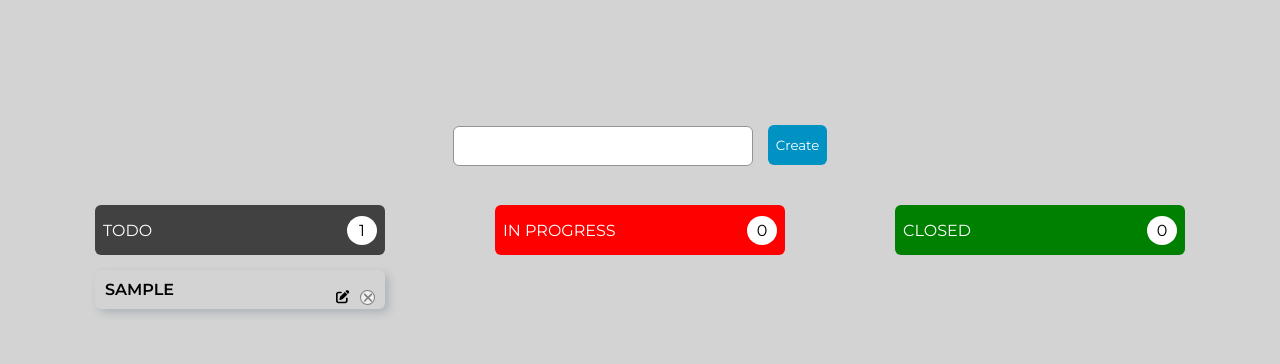
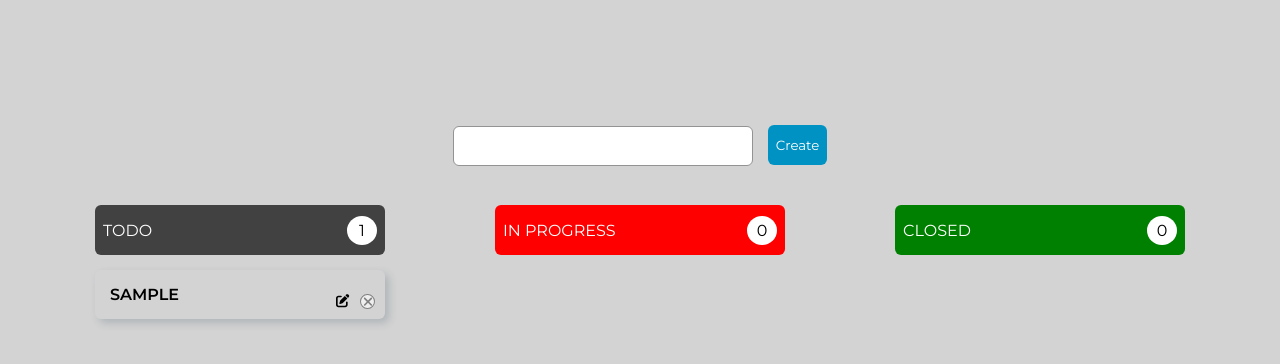
Before and after one commit to fkhamroev/drag-drop, a React (Vite) app: page / in a window 1280 px wide. Both pictures are taken after typing "Sample" into the empty fields and a click on the button "Create". Shown: the top 364 px of the page. Built offline with nearby package versions, Linux system fonts and the light colour scheme.

Commit message:
gh-pages

```diff
--- a/package.json
+++ b/package.json
@@ -5,7 +5,8 @@
   "type": "module",
   "scripts": {
     "dev": "vite",
-    "build": "tsc && vite build",
+    "build": "vite build",
+    "deploy": "vite build && vite deploy",
     "lint": "eslint . --ext ts,tsx --report-unused-disable-directives --max-warnings 0",
     "preview": "vite preview"
   },
--- a/src/App.css
+++ b/src/App.css
@@ -80,7 +80,7 @@
 .list-li {
     position: relative;
     margin-top: 15px;
-    padding: 10px;
+    padding: 15px;
     box-shadow: 4px 4px 8px 0px rgba(34, 60, 80, 0.2);
     border-radius: 6px;
     text-transform: uppercase;
@@ -89,13 +89,25 @@
     pointer-events: all;
 }
 
+.list-name {
+    overflow: hidden;
+    display: -webkit-box;
+    -webkit-line-clamp: 5;
+    /* Limit the text to 2 lines */
+    -webkit-box-orient: vertical;
+    word-wrap: break-word;
+    /* Allow long words to break and wrap */
+}
+
+
+
 .list-btns {
     display: flex;
     align-items: center;
     justify-content: flex-end;
     position: absolute;
     right: 10px;
-    top: 50%;
+    bottom: 10px;
     gap: 10px;
 }
 
--- a/src/components/ListTasks.tsx
+++ b/src/components/ListTasks.tsx
@@ -181,7 +181,7 @@ const Task: React.FC<{ task: TaskType, tasks: TaskType[], setTasks: React.Dispat
 
   return (
     <div ref={drag} className="list-li" draggable={draggingEnabled}>
-      <div>{task.name}</div>
+      <div className="list-name">{task.name}</div>
       <div className="list-btns">
         <button className="list-edit">
           <FontAwesomeIcon icon={faEdit} onClick={openModal} />
```
